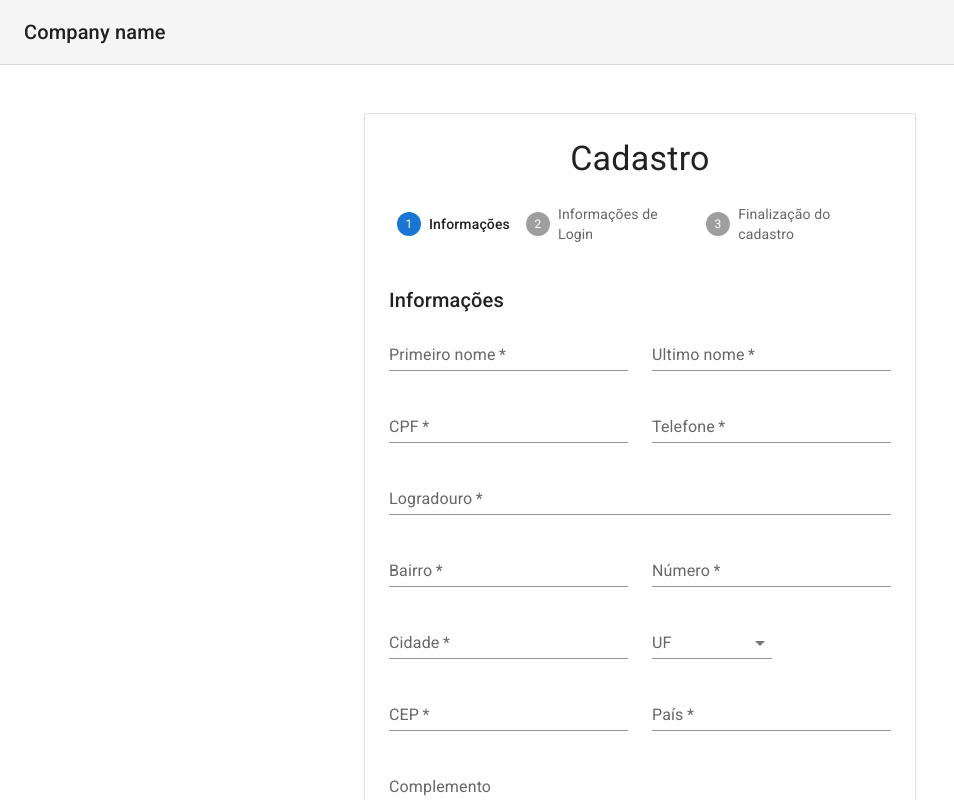
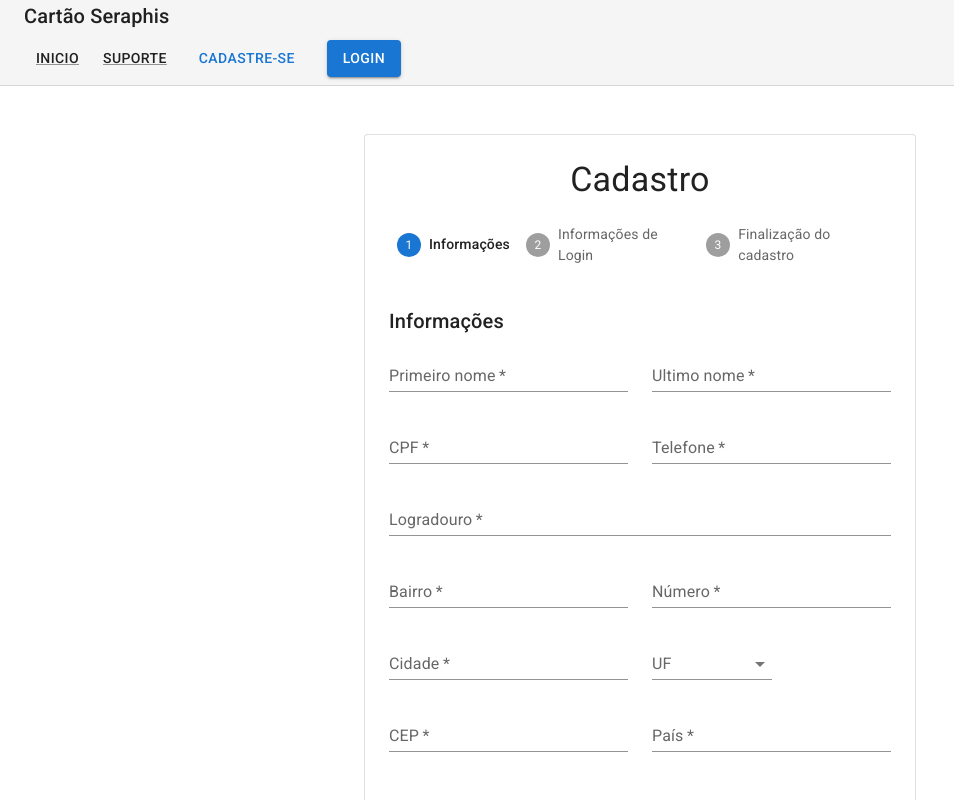
Before and after one commit to GGVidal/cartao-app, a React (Create React App) app: page /userSignUp in a window 1280 px wide. Shown: the top 800 px of the page, without its empty margins (0-954 px from the left). Built offline with nearby package versions, Linux system fonts and the light colour scheme.

Commit message:
adding heaader

```diff
--- a/src/App.tsx
+++ b/src/App.tsx
@@ -5,6 +5,7 @@ import { getAnalytics } from "firebase/analytics";
 import { CardRewards, UserSignUp, Login, PartnerSignUp } from "./screens";
 import { Route, Routes } from "react-router-dom";
 import { RecoilRoot } from "recoil";
+import { Header } from "./components";
 
 const App: FC = () => {
   const firebaseConfig = {
@@ -22,6 +23,7 @@ const App: FC = () => {
   return (
     <>
       <RecoilRoot>
+        <Header />
         <Routes>
           <Route index element={<CardRewards />} />
           <Route path="/rewards" element={<CardRewards />} />
--- /dev/null
+++ b/src/components/Header.tsx
@@ -0,0 +1,70 @@
+import React, { FC } from "react";
+import { useNavigate } from "react-router-dom";
+import AppBar from "@mui/material/AppBar";
+import CssBaseline from "@mui/material/CssBaseline";
+import GlobalStyles from "@mui/material/GlobalStyles";
+import Toolbar from "@mui/material/Toolbar";
+import Typography from "@mui/material/Typography";
+import Link from "@mui/material/Link";
+import Button from "@mui/material/Button";
+
+export const Header: FC = () => {
+  const navigate = useNavigate();
+  return (
+    <React.Fragment>
+      <GlobalStyles
+        styles={{ ul: { margin: 0, padding: 0, listStyle: "none" } }}
+      />
+      <CssBaseline />
+      <AppBar
+        position="static"
+        color="default"
+        elevation={0}
+        sx={{ borderBottom: (theme) => `1px solid ${theme.palette.divider}` }}
+      >
+        <Toolbar sx={{ flexWrap: "wrap" }}>
+          <Typography
+            variant="h6"
+            color="inherit"
+            noWrap
+            sx={{ flexGrow: 1, marginRight: 120 }}
+          >
+            Cartão Seraphis
+          </Typography>
+          <nav>
+            <Link
+              variant="button"
+              color="text.primary"
+              href="/"
+              sx={{ my: 1, mx: 1.5 }}
+            >
+              Inicio
+            </Link>
+            <Link
+              variant="button"
+              color="text.primary"
+              href="#"
+              sx={{ my: 1, mx: 1.5 }}
+            >
+              Suporte
+            </Link>
+          </nav>
+          <Button
+            onClick={() => navigate("/userSignUp")}
+            variant="text"
+            sx={{ my: 1, mx: 1.5 }}
+          >
+            Cadastre-se
+          </Button>
+          <Button
+            onClick={() => navigate("/login")}
+            variant="contained"
+            sx={{ my: 1, mx: 1.5 }}
+          >
+            Login
+          </Button>
+        </Toolbar>
+      </AppBar>
+    </React.Fragment>
+  );
+};
--- /dev/null
+++ b/src/components/index.tsx
@@ -0,0 +1 @@
+export { Header } from "./Header";
--- a/src/screens/CardRewards.tsx
+++ b/src/screens/CardRewards.tsx
@@ -1,19 +1,14 @@
 import React, { FC } from "react";
-import { useNavigate } from "react-router-dom";
-import AppBar from "@mui/material/AppBar";
 import Box from "@mui/material/Box";
 import Button from "@mui/material/Button";
 import Card from "@mui/material/Card";
 import CardActions from "@mui/material/CardActions";
 import CardContent from "@mui/material/CardContent";
 import CardHeader from "@mui/material/CardHeader";
-import CssBaseline from "@mui/material/CssBaseline";
 import Grid from "@mui/material/Grid";
 import StarIcon from "@mui/icons-material/StarBorder";
-import Toolbar from "@mui/material/Toolbar";
 import Typography from "@mui/material/Typography";
 import Link from "@mui/material/Link";
-import GlobalStyles from "@mui/material/GlobalStyles";
 import Container from "@mui/material/Container";
 
 interface copyrightProps {
@@ -98,63 +93,8 @@ const footers = [
 ];
 
 const CardRewards: FC = () => {
-  const navigate = useNavigate();
   return (
     <React.Fragment>
-      <GlobalStyles
-        styles={{ ul: { margin: 0, padding: 0, listStyle: "none" } }}
-      />
-      <CssBaseline />
-      <AppBar
-        position="static"
-        color="default"
-        elevation={0}
-        sx={{ borderBottom: (theme) => `1px solid ${theme.palette.divider}` }}
-      >
-        <Toolbar sx={{ flexWrap: "wrap" }}>
-          <Typography
-            variant="h6"
-            color="inherit"
-            noWrap
-            sx={{ flexGrow: 1, marginRight: 120 }}
-          >
-            Cartão Seraphis
-          </Typography>
-          <nav>
-            <Link
-              variant="button"
-              color="text.primary"
-              href="/"
-              sx={{ my: 1, mx: 1.5 }}
-            >
-              Inicio
-            </Link>
-            <Link
-              variant="button"
-              color="text.primary"
-              href="#"
-              sx={{ my: 1, mx: 1.5 }}
-            >
-              Suporte
-            </Link>
-          </nav>
-          <Button
-            onClick={() => navigate("/userSignUp")}
-            variant="text"
-            sx={{ my: 1, mx: 1.5 }}
-          >
-            Cadastre-se
-          </Button>
-          <Button
-            onClick={() => navigate("/login")}
-            variant="contained"
-            sx={{ my: 1, mx: 1.5 }}
-          >
-            Login
-          </Button>
-        </Toolbar>
-      </AppBar>
-      {/* Hero unit */}
       <Container
         disableGutters
         maxWidth="sm"
@@ -185,7 +125,6 @@ const CardRewards: FC = () => {
       <Container maxWidth="md" component="main">
         <Grid container spacing={5} alignItems="flex-end">
           {tiers.map((tier) => (
-            // Enterprise card is full width at sm breakpoint
             <Grid
               item
               key={tier.title}
--- a/src/screens/UserSignUp/index.tsx
+++ b/src/screens/UserSignUp/index.tsx
@@ -1,11 +1,8 @@
 import React, { FC } from "react";
 import { v4 } from "uuid";
-import CssBaseline from "@mui/material/CssBaseline";
 import { getAuth, createUserWithEmailAndPassword } from "firebase/auth";
-import AppBar from "@mui/material/AppBar";
 import Box from "@mui/material/Box";
 import Container from "@mui/material/Container";
-import Toolbar from "@mui/material/Toolbar";
 import Paper from "@mui/material/Paper";
 import Stepper from "@mui/material/Stepper";
 import Step from "@mui/material/Step";
@@ -86,7 +83,6 @@ export const UserSignUp: FC = () => {
       logradouro,
       telefone,
     } = userInfo;
-    console.log(email, senha);
     if (Boolean(email) && Boolean(senha)) {
       try {
         const authUser = await createUserWithEmailAndPassword(
@@ -118,11 +114,12 @@ export const UserSignUp: FC = () => {
             endereco_id: data.id,
             telefone,
           });
-
-          console.log(res, userRes);
+          if (userRes.status === 200) {
+            console.log("Usuário cadastrado com sucesso");
+          }
         }
       } catch (err) {
-        console.log(err);
+        console.log("ERROR", err);
       }
     }
   };
@@ -138,22 +135,6 @@ export const UserSignUp: FC = () => {
 
   return (
     <ThemeProvider theme={theme}>
-      <CssBaseline />
-      <AppBar
-        position="absolute"
-        color="default"
-        elevation={0}
-        sx={{
-          position: "relative",
-          borderBottom: (t) => `1px solid ${t.palette.divider}`,
-        }}
-      >
-        <Toolbar>
-          <Typography variant="h6" color="inherit" noWrap>
-            Company name
-          </Typography>
-        </Toolbar>
-      </AppBar>
       <Container component="main" maxWidth="sm" sx={{ mb: 4 }}>
         <Paper
           variant="outlined"
```
